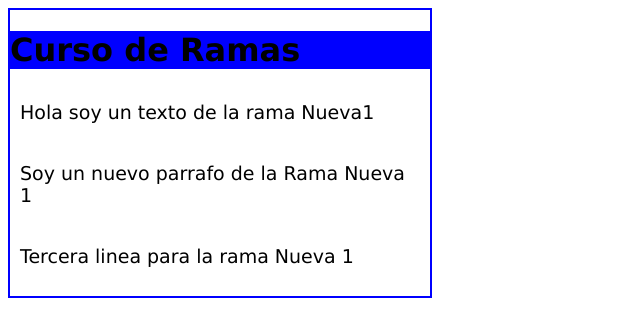
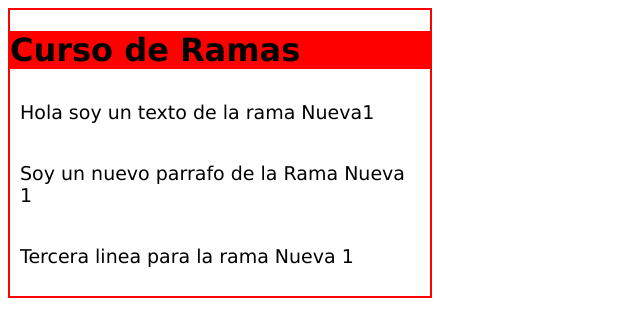
Before and after one commit to molinojopiento/proyectoUno, a plain HTML site: page index.html in a window 1280 px wide. Shown: the whole page, without its empty margins (0-640 px from the left). Drawn offline with Linux system fonts and the light colour scheme.

Commit message:
Le puse el fondo del titulo y el borde en ROJO

```diff
--- a/estilos.css
+++ b/estilos.css
@@ -7,10 +7,10 @@ p {
 
 h1{
     font-family: 'Lucida Sans', 'Lucida Sans Regular', 'Lucida Grande', 'Lucida Sans Unicode', Geneva, Verdana, sans-serif;
-    background-color: blue;
+    background-color: red;
 }
 
 .cuadro{
-    border:2px solid blue;
+    border:2px solid red;
     width: max-content;
 }
```
